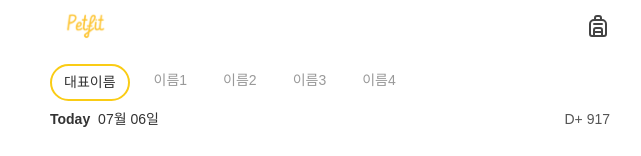
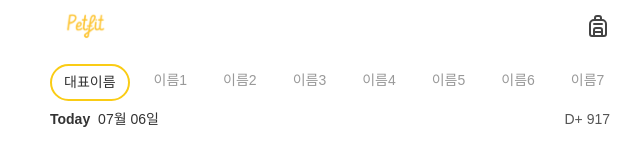
Before and after one commit to JECT-Study/PetFit-3rd-FE, a React (Vite) app: page / in a window 1280 px wide. Shown: the top 156 px of the page, without its empty margins (310-951 px from the left). Built offline with nearby package versions, Linux system fonts and the light colour scheme.

Commit message:
feat: 반려동물 이름 가로 스크롤 가능하도록 구현
KB3-63

```diff
--- a/src/features/home/NameTagBar.tsx
+++ b/src/features/home/NameTagBar.tsx
@@ -12,19 +12,53 @@ interface NameTagBarProps {
 export const NameTagBar = ({ names }: NameTagBarProps) => {
   return (
     <Wrapper>
-      {names.map(({ name, isMain }, idx) => (
-        <Tag key={idx} $isMain={isMain}>
-          {name}
-        </Tag>
-      ))}
+      <Inner>
+        {names.map(({ name, isMain }, idx) => (
+          <Tag key={idx} $isMain={isMain}>
+            {name}
+          </Tag>
+        ))}
+      </Inner>
     </Wrapper>
   );
 };
 
 const Wrapper = styled.div`
+  overflow-x: auto;
+  padding: 0 20px;
+
+  /* 스크롤바 감추기 (선택사항) */
+  -ms-overflow-style: none; /* IE, Edge */
+  scrollbar-width: none; /* Firefox */
+  &::-webkit-scrollbar {
+    height: 0; /* Chrome, Safari */
+  }
+
+  /* hover 시 스크롤바 나타남 */
+  &:hover {
+    scrollbar-width: thin;
+    &::-webkit-scrollbar {
+      height: 6px;
+    }
+    &::-webkit-scrollbar-thumb {
+      background: #999;
+      border-radius: 4px;
+    }
+    &::-webkit-scrollbar-track {
+      background: transparent;
+    }
+  }
+
+  /* 모바일에서 스크롤 가능하게 설정 */
+  -webkit-overflow-scrolling: touch;
+
+  cursor: grab;
+`;
+
+const Inner = styled.div`
   display: flex;
   gap: 12px;
-  padding: 0 20px;
+  white-space: nowrap;
 `;
 
 const Tag = styled.div<{ $isMain?: boolean }>`
--- a/src/mocks/homeData.ts
+++ b/src/mocks/homeData.ts
@@ -4,6 +4,14 @@ export const nameListMock = [
   { name: '이름2', isMain: false },
   { name: '이름3', isMain: false },
   { name: '이름4', isMain: false },
+  { name: '이름5', isMain: false },
+  { name: '이름6', isMain: false },
+  { name: '이름7', isMain: false },
+  { name: '이름8', isMain: false },
+  { name: '이름9', isMain: false },
+  { name: '이름10', isMain: false },
+  { name: '이름11', isMain: false },
+  { name: '이름12', isMain: false },
 ];
 
 export const scheduleMock = ['일정제목 최대 1줄 노출', '일정제목 최대 1줄 노출'];
```
